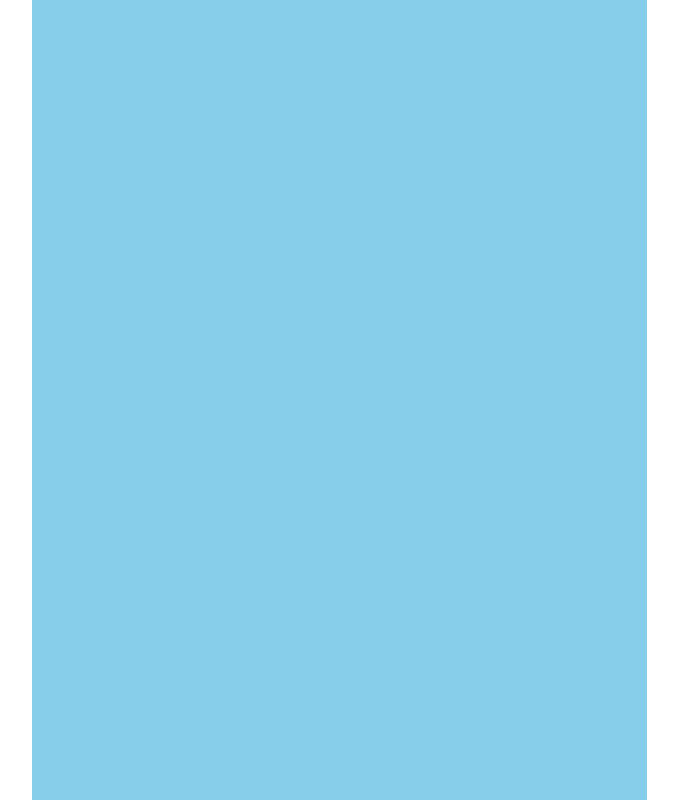
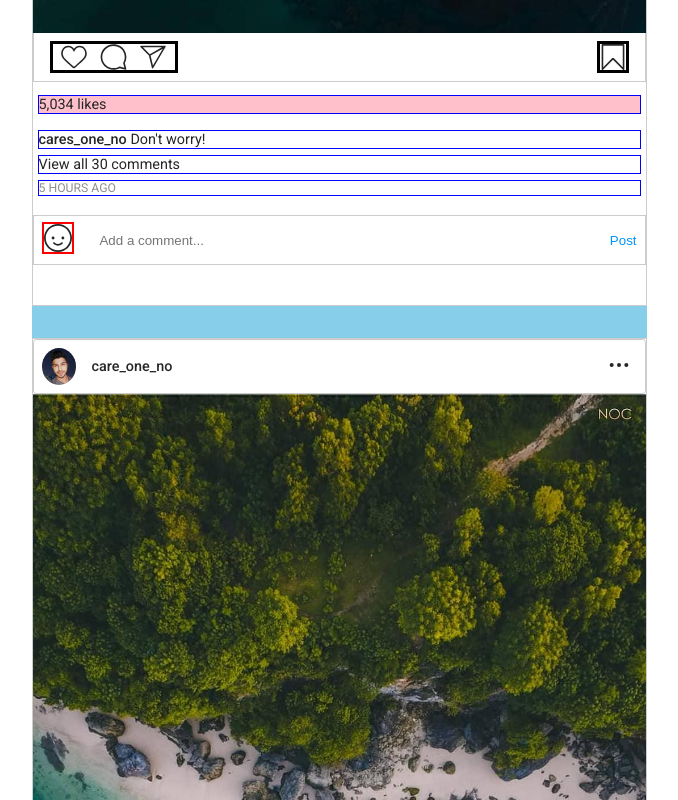
Before and after one commit to shivamvr/project-instagram, a React (Create React App) app: page / in a window 1280 px wide. Shown: the part 940-1740 px from the top of the page, without its empty margins (136-814 px from the left). Built offline with nearby package versions, Linux system fonts and the light colour scheme.

Commit message:
post component added to homepage

```diff
--- a/src/components/pages/homePage/components/Navbar.js
+++ b/src/components/pages/homePage/components/Navbar.js
@@ -20,6 +20,7 @@ const Navbar = () => {
 
   return (
     <StyledNav>
+      <div>
       <Logo>
         <img src="/image/logo.png" alt="" />
       </Logo>
@@ -53,18 +54,26 @@ const Navbar = () => {
           <img src="/image/avatar.jpg" alt="" />
         </Avatar>
       </StlyedList>
+      </div>
     </StyledNav>
   )
 }
 const StyledNav = styled.div`
  width: 100%;
+ height: 56px;
+ &>div{
+   z-index: 10;
+   position: fixed;
+   width: 100%;
    display: flex;
    justify-content: space-evenly;
    align-items: center;
    border: solid #ccc 1px;
+   background: #fff;
    padding: 0.4rem 0;
    & > div {
      /* border: solid springgreen 2px; */
+    }
   }
 `
 const Logo = styled.div`
--- a/src/components/pages/homePage/components/Post.js
+++ b/src/components/pages/homePage/components/Post.js
@@ -11,11 +11,11 @@ const Post = () => {
   return (
     <StyledPost>
       <StyledUserBar>
-               <div>
+        <div className="userBox">
           <img src="/image/avatar.jpg" alt="" />
           <p>care_one_no</p>
         </div>
-               <div>
+        <div className="option">
           <img src={more} alt="" />
         </div>
       </StyledUserBar>
@@ -34,38 +34,161 @@ const Post = () => {
         <div>
           <img src={save} alt="" />
         </div>
-
       </PostReaction>
 
       <PostInfo>
-                <div>
-                    5,034 likes
-                </div>
-                <div>
+        <div className="post-likes">5,034 likes</div>
+        <div className="post-text">
           cares_one_no <span>Don't worry!</span>
         </div>
-                <div>
-                    View all 30 comments
-                </div>
-                <div>
-                    5 hour ago
-                </div>
+        <div className="post-comments">View all 30 comments</div>
+        <div className="post-time">5 hours ago</div>
       </PostInfo>
 
       <PostComment>
+        <div>
           <img src={smile} alt="" />
-                <input type="text" placeholder='Add a comment...' />
+        </div>
+        <input type="text" placeholder="Add a comment..." />
         <button>Post</button>
       </PostComment>
-
     </StyledPost>
   )
 }
 const StyledPost = styled.div`
   width: 100%;
   height: 1070px;
-border: green 3px dashed ;
+  border: #ccc 1.5px solid;
+  background: #fff;
+  margin-top: 2rem;
+`
 
+const StyledUserBar = styled.div`
+  width: 100%;
+  height: 55px;
+  display: flex;
+  justify-content: space-between;
+  border: solid 1px #ccc;
+  border-radius: 0.2rem;
 
+  .userBox {
+    display: flex;
+    width: 50px;
+    align-items: center;
+    padding: 0 0.5rem;
+    & > img {
+      width: 100%;
+      border-radius: 50%;
+    }
+    & > p {
+      color: #262626;
+      font-weight: 500;
+      font-size: 90%;
+      margin-left: 1rem;
+      cursor: pointer;
+    }
+  }
+  .option {
+    margin: auto 0;
+    margin-right: 0.6rem;
+    width: 2rem;
+    & > img {
+      width: 100%;
+    }
+  }
+`
+const PostImage = styled.div`
+  width: 100%;
+  height: 740px;
+  & > img {
+    width: 100%;
+  }
+`
+const PostReaction = styled.div`
+  width: 100%;
+  height: 50px;
+  display: flex;
+  justify-content: space-between;
+  align-items: center;
+  border: solid #ccc 1px;
+  padding: 1rem;
+  & > div {
+    border: solid;
+    display: flex;
+    justify-content: space-evenly;
+    align-items: center;
+    width: 8rem;
+    height: 2rem;
+  }
+  & > div + div {
+    width: 2rem;
+  }
+  & > div > img {
+    height: 100%;
+    width: 30%;
+  }
+  & > div + div > img {
+    margin-right: 0rem;
+    width: 100%;
+  }
+`
+const PostInfo = styled.div`
+  margin: 0.5rem 0;
+  color: #262626;
+  padding: 5px;
+  font-size: 90%;
+  & > div {
+    border: solid 1px blue;
+    margin-bottom: 6px;
+  }
+  .post-likes {
+    margin-bottom: 1rem;
+    background: pink;
+  }
+  .post-text {
+    font-weight: 500;
+    & > span {
+      font-weight: 400;
+    }
+  }
+  .post-comment {
+    color: #8e8e8e;
+  }
+  .post-time {
+    color: #8e8e8e;
+    text-transform: uppercase;
+    font-size: 85%;
+  }
+`
+
+const PostComment = styled.div`
+  width: 100%;
+  height: 50px;
+  display: flex;
+  border: solid #ccc 1px;
+  justify-content: space-between;
+  align-items: center;
+  padding: 0 0.5rem;
+  & > div {
+    width: 2rem;
+  }
+  & > div > img {
+    border: solid red 2px;
+    width: 100%;
+  }
+  & > input {
+    color: #262626;
+    width: 510px;
+    height: 2.1rem;
+    padding: 1rem;
+    border: none;
+    outline: none;
+  }
+  & > button {
+    color: #0095f6;
+    border: none;
+    background: #fff;
+    padding-left: 0.4rem;
+  }
 `
 export default Post
--- a/src/components/pages/homePage/components/RightPart.js
+++ b/src/components/pages/homePage/components/RightPart.js
@@ -1,12 +1,15 @@
 import React from 'react'
 import styled from 'styled-components'
+import Post from './Post'
 import Stories from './Stories'
 
 const RightPart = () => {
     return (
         <StyledRight>
             <Stories/>
-
+            <Post/>
+            <Post/>
+            <Post/>
         </StyledRight>
     )
 }
--- a/src/components/pages/homePage/components/Stories.js
+++ b/src/components/pages/homePage/components/Stories.js
@@ -21,6 +21,5 @@ display: flex;
 background: #fff;
 border-radius: .3rem;
 border: solid 2px #ccc;
-
 `
 export default Stories
```
Lines whose indentation alone changed are shown as unchanged.
